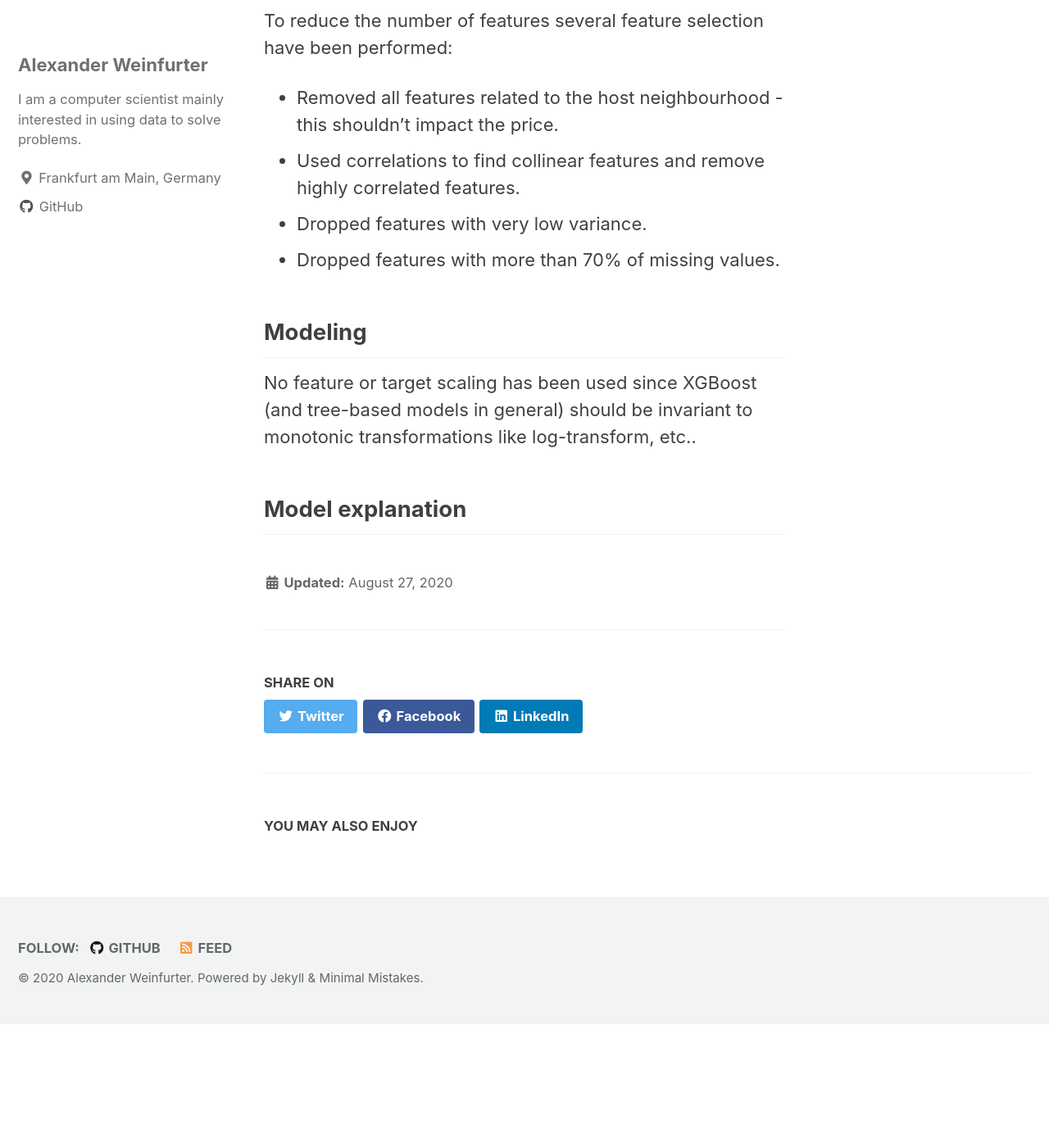
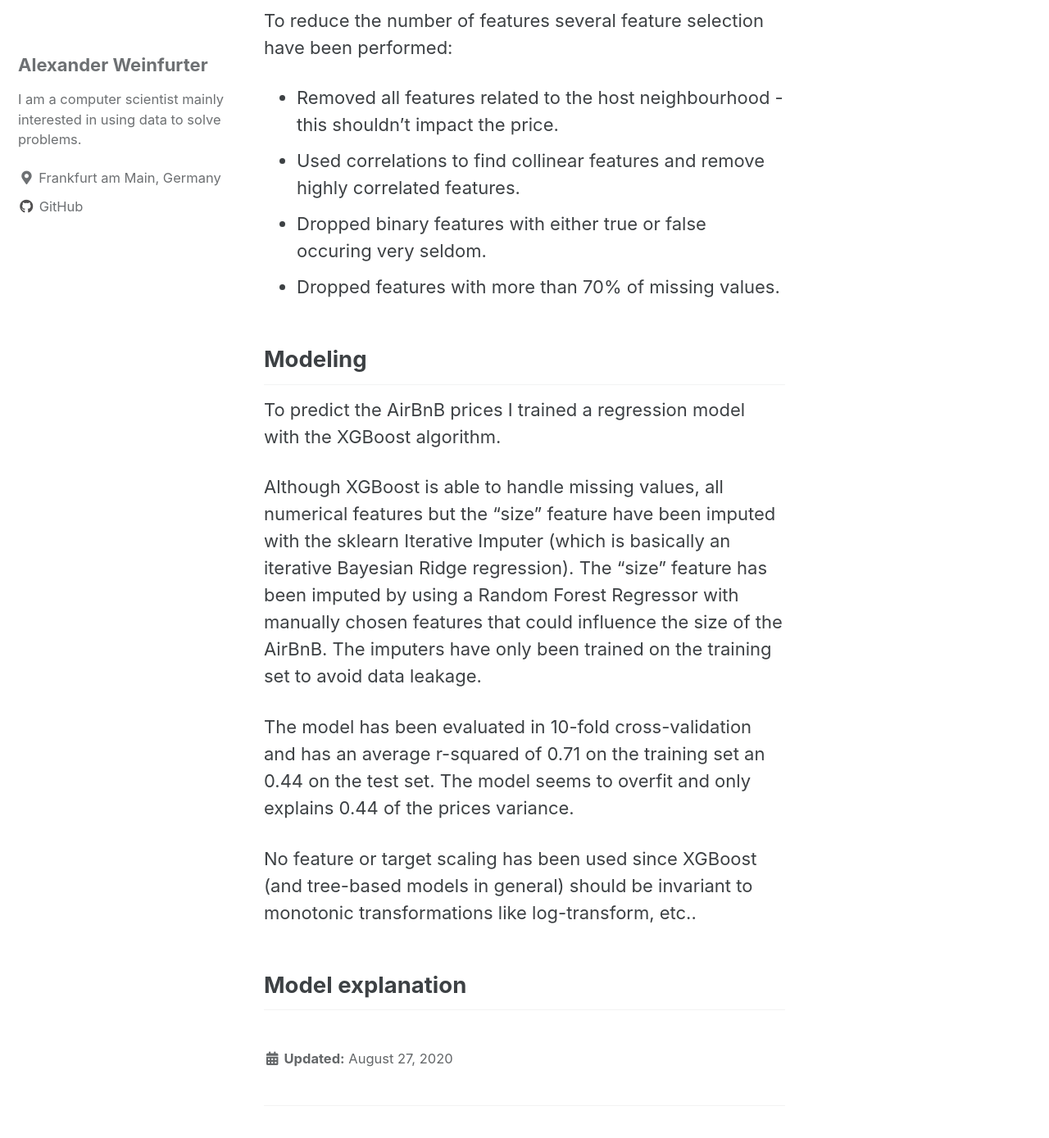
Before and after one commit to alexweinfurter/data-science, a Jekyll site: the page built from _posts/2020-08-27-munich-airbnb-data-analysis.md, in a window 1280 px wide and 1400 px high, scrolled down 4656 px. Shown: the top 1389 px of the window at 82% size. Built offline with Jekyll 4.4.1, drawn with Linux system fonts in a browser that asks for light colours; cached includes are drawn as plain includes; before the commit the page ends 5906 px from its top, so only the background shows below that; some of the changed text lies outside the part shown.

Commit message:
adds modeling text

```diff
--- a/_posts/2020-08-27-munich-airbnb-data-analysis.md
+++ b/_posts/2020-08-27-munich-airbnb-data-analysis.md
@@ -69,11 +69,18 @@ The features "host_since", "first_review" and "last_review" represent timestamps
 To reduce the number of features several feature selection have been performed:
 *  Removed all features related to the host neighbourhood - this shouldn't impact the price.
 * Used correlations to find collinear features and remove highly correlated features.
-* Dropped features with very low variance.
+* Dropped binary features with either true or false occuring very seldom.
 * Dropped features with more than 70% of missing values.
 
 
 ## Modeling
+To predict the AirBnB prices I trained a regression model with the XGBoost algorithm.
+
+Although XGBoost is able to handle missing values, all numerical features but the "size" feature have been imputed with the sklearn Iterative Imputer (which is basically an iterative Bayesian Ridge regression). The "size" feature has been imputed by using a Random Forest Regressor with manually chosen features that could influence the size of the AirBnB. The imputers have only been trained on the training set to avoid data leakage.
+
+The model has been evaluated in 10-fold cross-validation and has an average r-squared of 0.71 on the training set an 0.44 on the test set. The model seems to overfit and only explains 0.44 of the prices variance.
+
+
 No feature or target scaling has been used since XGBoost (and tree-based models in general) should be invariant to monotonic transformations like log-transform, etc..
 
 ## Model explanation
```
